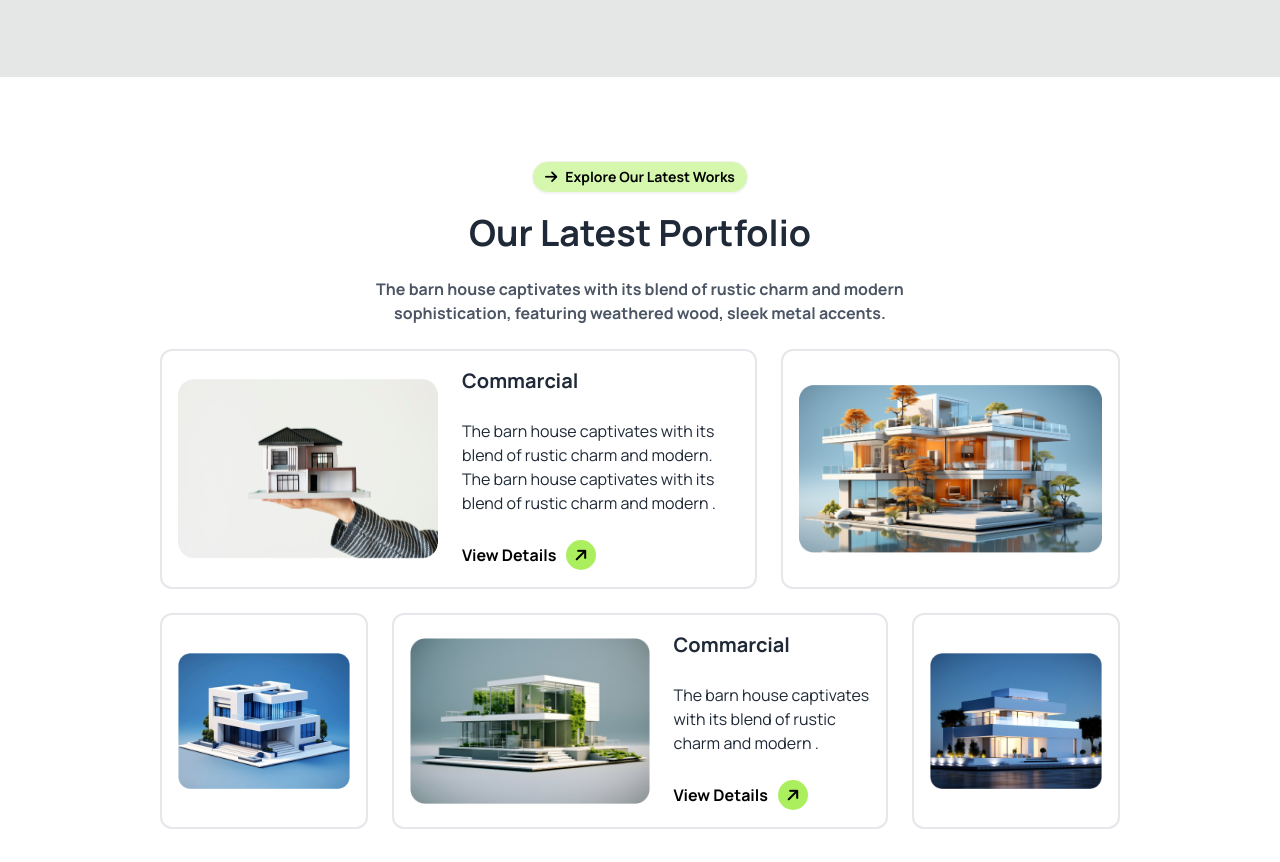
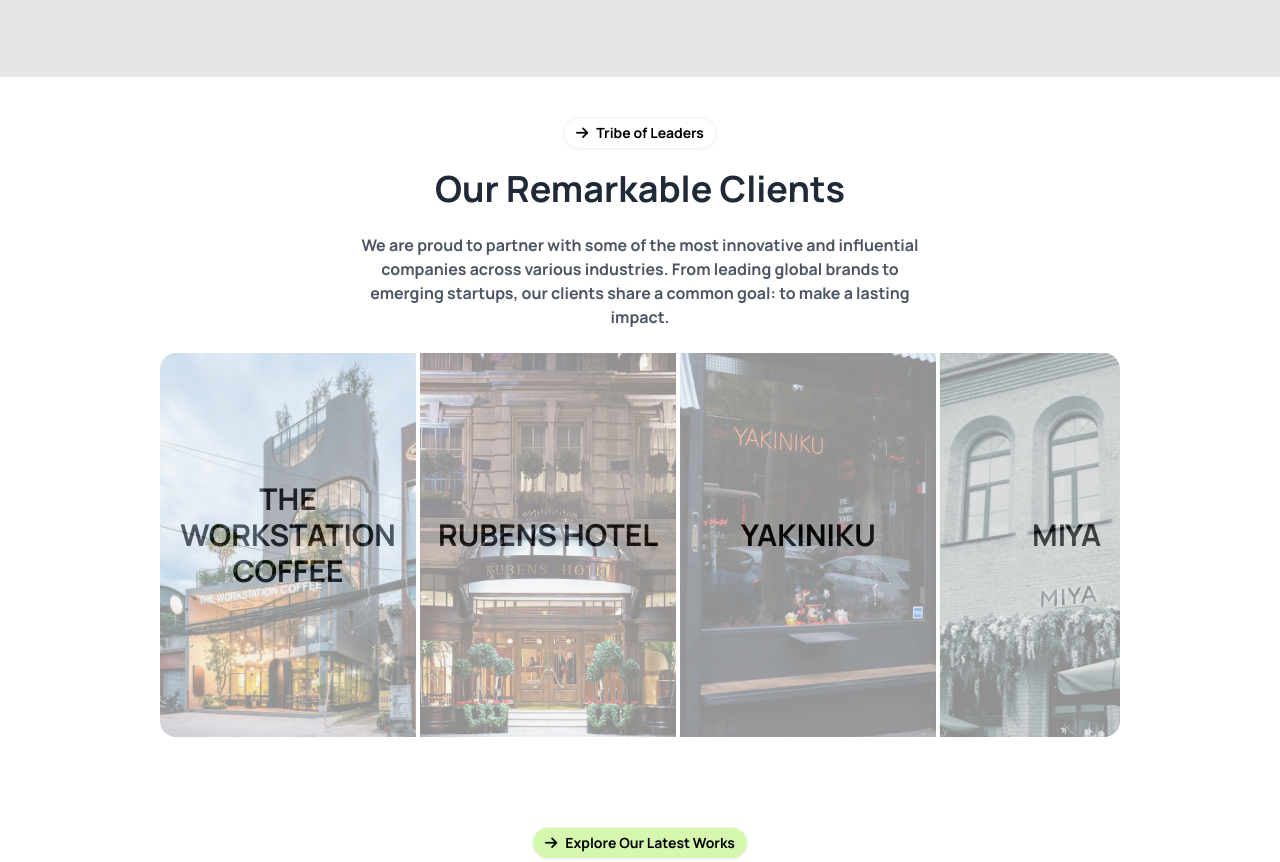
Before and after one commit to IshtiakSaad/assignment-3, a plain HTML site: page index.html in a window 1280 px wide. Shown: the part 2078-2940 px from the top of the page. Drawn offline with nearby package versions, Linux system fonts and the light colour scheme.

Commit message:
Everything DONE

```diff
--- a/index.html
+++ b/index.html
@@ -15,7 +15,7 @@
         <!-- Google Font CDN -->
         <link rel="preconnect" href="https://fonts.googleapis.com">
         <link rel="preconnect" href="https://fonts.gstatic.com" crossorigin>
-        <link href="https://fonts.googleapis.com/css2?family=Manrope:wght@200..800&display=swap" rel="stylesheet">
+        <link href="https://fonts.googleapis.com/css2?family=Manrope:wght@200..900&display=swap" rel="stylesheet">
 
         <!-- Font Awesome CDN -->
         <script src="https://kit.fontawesome.com/7d2f1019cd.js" crossorigin="anonymous">
@@ -229,6 +229,68 @@
                         </div>
                     </div>
                 </div>
+            </section>
+
+            <!-- Challenge Part -->
+            <section class="continer w-9/12 mx-auto">
+                <!-- Text Content -->
+                <div>
+                    <div class="flex justify-center">
+                        <p class="text-black font-bold bg-base-100 btn btn-sm rounded-box my-1 mt-10">
+                            <i class=" fa-sharp fa-solid fa-arrow-right"></i>
+                            Tribe of Leaders
+                        </p>
+                    </div>
+                    <h1 class="font-bold text-3xl lg:text-4xl text-center mt-4 mb-6">Our Remarkable Clients</h1>
+                    <p class="text-center font-bold text-gray-600 lg:w-7/12 mx-auto pb-6">We are proud to partner with some of the most innovative and influential companies across various industries. From leading global brands to emerging startups, our clients share a common goal: to make a lasting impact.</p>
+                </div>
+
+                <!-- Carousel -->
+                <div class="carousel rounded-box gap-1 h-96">
+                    <div class="carousel-item">
+                        <img src="./assets/car (1).jpeg" alt="">
+                        <div class="hero-content text-center -ml-64 bg-base-200 opacity-0 lg:opacity-60 hover:opacity-0">
+                            <h1 class="w-56 mb-5 text-3xl font-bold text-black">THE WORKSTATION COFFEE</h1>
+                        </div>
+                    </div>
+                    <div class="carousel-item">
+                        <img src="./assets/car (4).jpeg" alt="">
+                        <div class="hero-content text-center -ml-64 bg-base-200 opacity-0 lg:opacity-60 hover:opacity-0">
+                            <h1 class="w-56 mb-5 text-3xl font-bold text-black">RUBENS HOTEL</h1>
+                        </div>
+                    </div>
+                    <div class="carousel-item">
+                        <img src="./assets/carousel-item (2).jpg" alt="">
+                        <div class="hero-content text-center -ml-64 bg-base-200 opacity-0 lg:opacity-60 hover:opacity-0">
+                            <h1 class="w-56 mb-5 text-3xl font-bold text-black">YAKINIKU</h1>
+                        </div>
+                    </div>
+                    <div class="carousel-item">
+                        <img src="./assets/carousel-item (3).jpg" alt="">
+                        <div class="hero-content text-center -ml-64 bg-base-200 opacity-0 lg:opacity-60 hover:opacity-0">
+                            <h1 class="w-56 mb-5 text-3xl font-bold text-black">MIYA</h1>
+                        </div>
+                    </div>
+                    <div class="carousel-item">
+                        <img src="./assets/carousel-item (4).jpg" alt="">
+                        <div class="hero-content text-center -ml-64 bg-base-200 opacity-0 lg:opacity-60 hover:opacity-0">
+                            <h1 class="w-56 mb-5 text-3xl font-bold text-black">PEACE HOTEL</h1>
+                        </div>
+                    </div>
+                    <div class="carousel-item">
+                        <img src="./assets/car (3).jpeg" alt="">
+                        <div class="hero-content text-center -ml-64 bg-base-200 opacity-0 lg:opacity-60 hover:opacity-0">
+                            <h1 class="w-56 mb-5 text-3xl font-bold text-black">CARTIER</h1>
+                        </div>
+                    </div>
+                    <div class="carousel-item">
+                        <img src="./assets/car (4).jpeg" alt="">
+                        <div class="hero-content text-center -ml-64 bg-base-200 opacity-0 lg:opacity-60 hover:opacity-0">
+                            <h1 class="w-56 mb-5 text-3xl font-bold text-black">RUBENS HOTEL</h1>
+                        </div>
+                    </div>
+                </div>
+
             </section>
 
             <!-- Portfolio -->
```
Also changed, not shown: assets/car (1).jpeg (added), assets/car (3).jpeg (added), assets/car (4).jpeg (added), assets/carousel-item (2).jpg (added), assets/carousel-item (3).jpg (added), assets/carousel-item (4).jpg (added).
